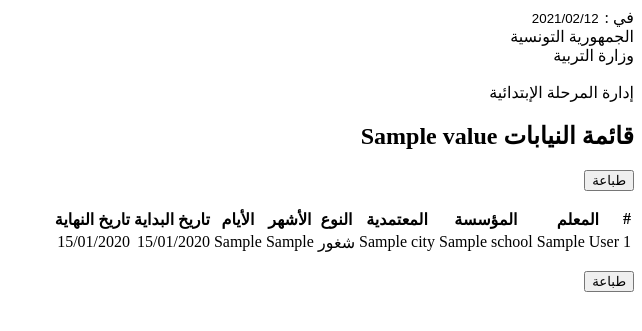
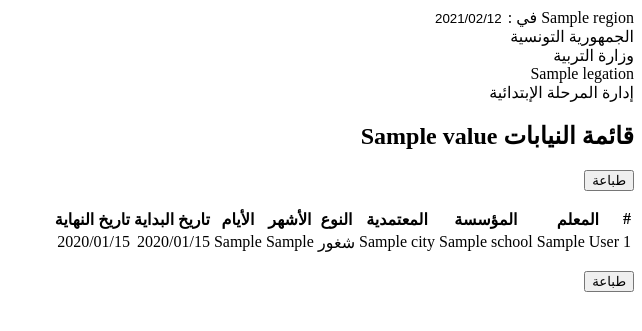
Before and after one commit to medjalil/tm, a Symfony app: template templates/mission/print.html.twig in a window 1280 px wide. Shown: the top 331 px of the page, without its empty margins (638-1280 px from the left). Run offline with Twig, Linux system fonts and the light colour scheme; the template is opened without the code that fills it: most values are stand-ins (such as "Sample title", 1, 10 or a date in 2020); some libraries are stand-ins or nearby versions.

Commit message:
Correction des quelques erreurs (#2)

```diff
--- a/templates/mission/print.html.twig
+++ b/templates/mission/print.html.twig
@@ -18,7 +18,7 @@
 <body>
 <div style="text-align: right;">
     <div class="float-left">
-        {{ app.user.legation.region }} في :
+        {{ info.region }} في :
         <input type="text"
                style="border:0;width:120px;direction: rtl;"
                placeholder="أكتب التاريخ"
@@ -27,7 +27,7 @@
     </div>
     الجمهورية التونسية <br>
     وزارة التربية<br>
-    {{ app.user.legation }}<br>
+    {{ info.legation() }}<br>
     إدارة المرحلة الإبتدائية<br>
 </div>
 
@@ -67,12 +67,12 @@
             <td>{{ mission.type ? 'شغور' : 'ظرفية' }}</td>
             <td>{{ mission.newMonth }}</td>
             <td>{{ mission.newDay }}</td>
-            <td>{{ mission.startAt ? mission.startAt|date('d/m/Y') : '' }}</td>
-            <td>{{ mission.endAt ? mission.endAt|date('d/m/Y') : 'لا يوجد' }}</td>
+            <td>{{ mission.startAt ? mission.startAt|date('Y/m/d') : '' }}</td>
+            <td>{{ mission.endAt ? mission.endAt|date('Y/m/d') : '' }}</td>
         </tr>
     {% else %}
         <tr>
-            <td colspan="9" class="table-danger text-center text-danger">لا يوجد سجلات!</td>
+            <td colspan="9" class="table-secondary text-center text-gray-800">لا يوجد سجلات!</td>
         </tr>
     {% endfor %}
     </tbody>
--- a/templates/mission/show.html.twig
+++ b/templates/mission/show.html.twig
@@ -25,7 +25,7 @@
 
 <div style="text-align: right;">
     <div style="float: left">
-        {{ mission.teacher.legation.region }} في :
+        {{ info.region }} في :
         <input type="text"
                style="border:0;width:120px;font-family: inherit;direction: rtl;font-size: 24px"
                placeholder="أكتب التاريخ"
@@ -34,12 +34,12 @@
     </div>
     الجمهورية التونسية <br>
     وزارة التربية<br>
-    {{ mission.teacher.legation }}<br>
+    {{ info.legation }}<br>
     إدارة المرحلة الإبتدائية<br>
 </div>
 
 <div style="text-align: center;margin-top: 40px;">
-    <h2>من المندوب الجهوي للتربية ب{{ mission.teacher.legation.region }}</h2>
+    <h2>من المندوب الجهوي للتربية ب{{ info.region }}</h2>
     <h4> إلى السيد(ة): {{ mission.teacher.fullName }}</h4>
 </div>
 <div>
```
Also changed, not shown: src/Controller/MissionController.php (+10 -29 lines), src/Service/Info.php (+10 -0 lines).
